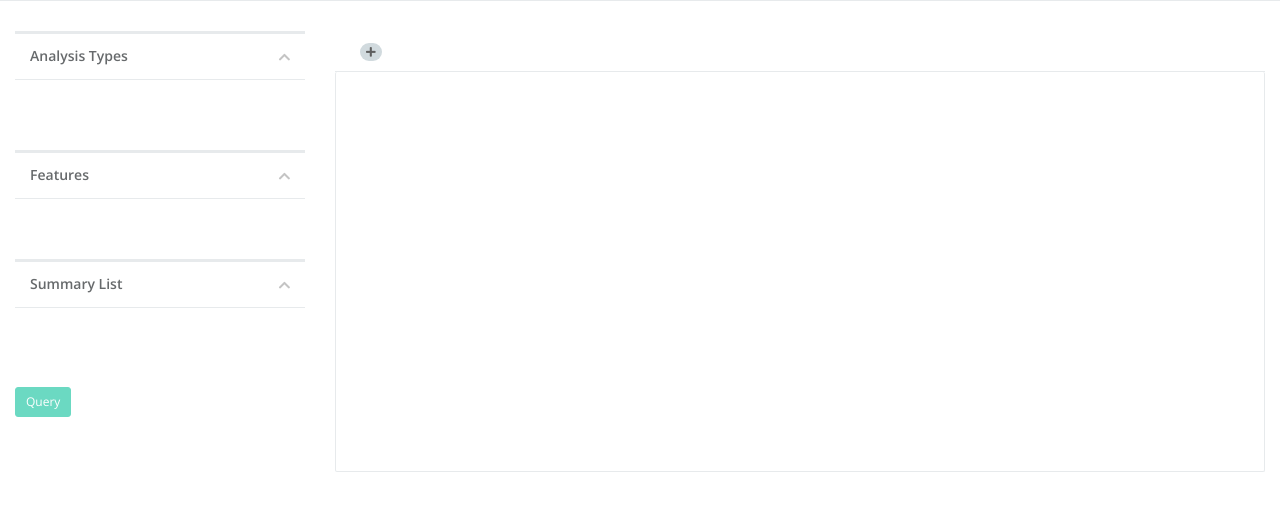
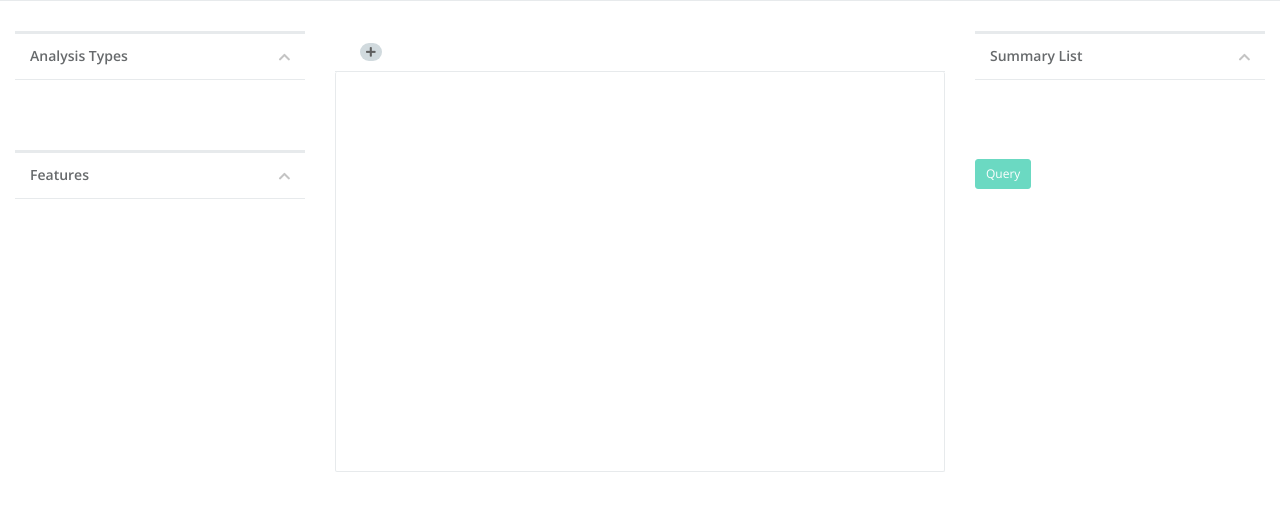
Before and after one commit to imtiaz-emu/mediandata, a Django app: template src/templates/workboards/show.html in a window 1280 px wide. Shown: the part 60-571 px from the top of the page. Run offline with Django 3.2, Linux system fonts and the light colour scheme; the template is opened without the code that fills it, so the values that code supplies are empty; parts of the project's set-up code (start-up, migrations or seed data) failed here and were passed over; some libraries are stand-ins or nearby versions.

Commit message:
Changed Workboard View

```diff
--- a/src/templates/workboards/show.html
+++ b/src/templates/workboards/show.html
@@ -39,6 +39,23 @@
         </div>
       </div>
 
+    </div>
+
+    <div class="col-md-6">
+      <div class="row">
+        <div class="col-lg-12">
+          <div class="tabs-container" id="workboard-tabs">
+            {% include 'workboards/workboard_tabs.html' with wb_list=workboards wb=workboard %}
+            <div class="tab-content" id="workboard-tab-content">
+              {% include 'workboards/workboard_chart.html' with workboard=workboard %}
+            </div>
+          </div>
+        </div>
+      </div>
+    </div>
+
+    <div class="col-md-3">
+
       <div class="ibox float-e-margins">
         <div class="ibox-title">
           <h5>Summary List</h5></span>
@@ -56,18 +73,6 @@
               type="button">Query
       </button>
     </div>
-    <div class="col-md-9">
-      <div class="row">
-        <div class="col-lg-12">
-          <div class="tabs-container" id="workboard-tabs">
-            {% include 'workboards/workboard_tabs.html' with wb_list=workboards wb=workboard %}
-            <div class="tab-content" id="workboard-tab-content">
-              {% include 'workboards/workboard_chart.html' with workboard=workboard %}
-            </div>
-          </div>
-        </div>
-      </div>
-    </div>
   </div>
 {% endblock content %}
 
```
